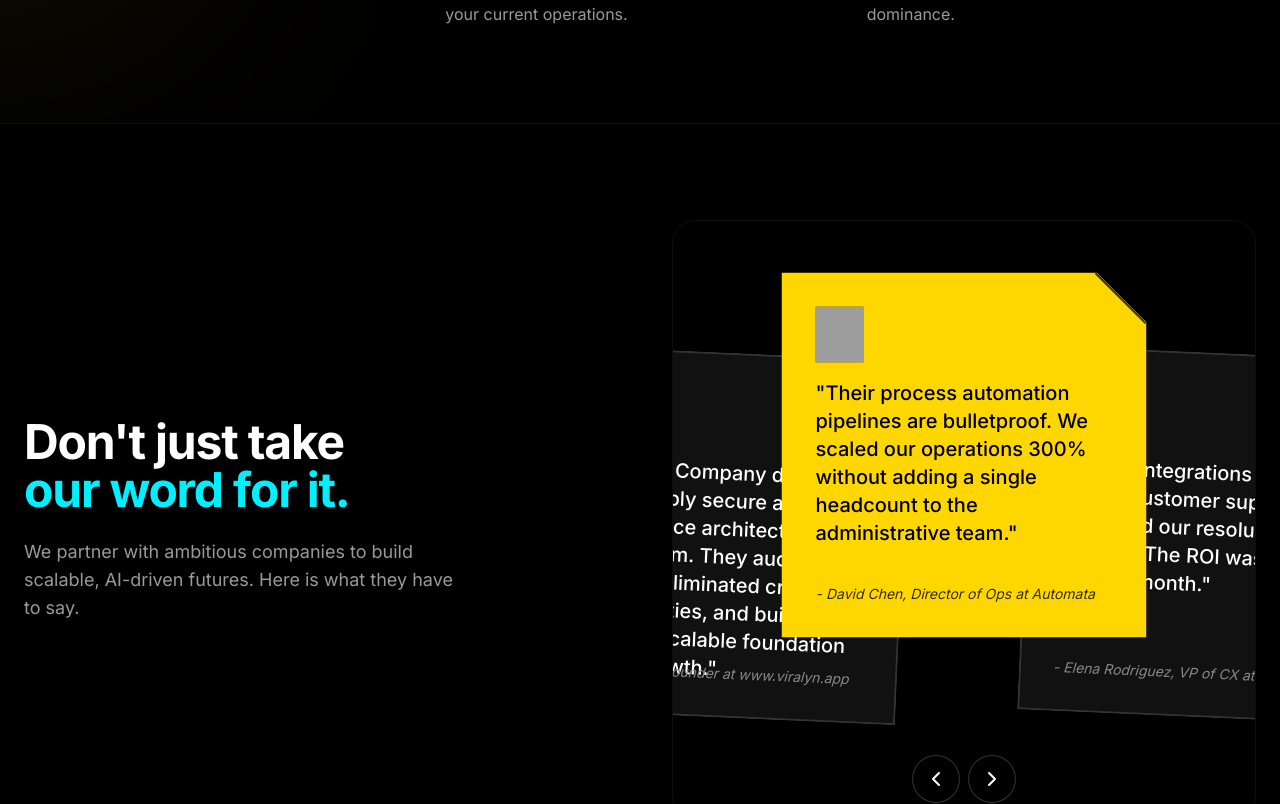
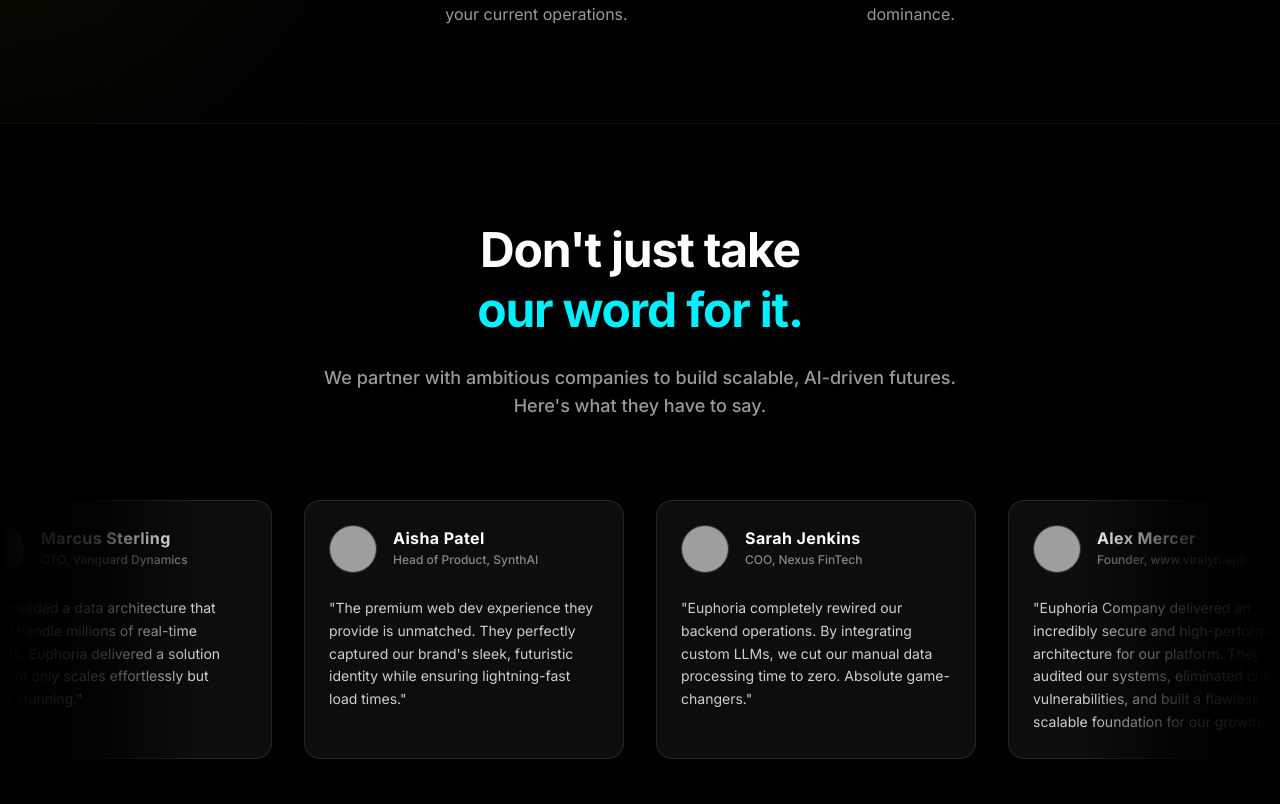
Before and after one commit to euphoriadesigner1-art/Euphoria_Company, a React (Vite) app in the folder Euphoria Company Portfolio/: page / in a window 1280 px wide. Shown: the part 2946-3750 px from the top of the page. Built offline with nearby package versions, Linux system fonts and the light colour scheme; grey boxes are pictures that could not be loaded.

Commit message:
feat: use marquee testimonials

```diff
--- a/Euphoria Company Portfolio/package.json
+++ b/Euphoria Company Portfolio/package.json
@@ -10,6 +10,7 @@
     "preview": "vite preview"
   },
   "dependencies": {
+    "@radix-ui/react-avatar": "^1.1.11",
     "clsx": "^2.1.1",
     "framer-motion": "^12.34.3",
     "lucide-react": "^0.575.0",
--- a/Euphoria Company Portfolio/src/components/Testimonials.jsx
+++ b/Euphoria Company Portfolio/src/components/Testimonials.jsx
@@ -1,38 +1,64 @@
 import React from 'react';
-import { motion } from 'framer-motion';
-import { StaggerTestimonials } from './ui/stagger-testimonials';
+import { TestimonialsSection } from './ui/testimonials-with-marquee';
+
+const testimonials = [
+    {
+        author: {
+            name: "Sarah Jenkins",
+            handle: "COO, Nexus FinTech",
+            avatar: "https://images.unsplash.com/photo-1494790108377-be9c29b29330?w=150&h=150&fit=crop&crop=face"
+        },
+        text: "Euphoria completely rewired our backend operations. By integrating custom LLMs, we cut our manual data processing time to zero. Absolute game-changers."
+    },
+    {
+        author: {
+            name: "Alex Mercer",
+            handle: "Founder, www.viralyn.app",
+            avatar: "https://images.unsplash.com/photo-1472099645785-5658abf4ff4e?w=150&h=150&fit=crop&crop=face"
+        },
+        text: "Euphoria Company delivered an incredibly secure and high-performance architecture for our platform. They audited our systems, eliminated critical vulnerabilities, and built a flawless, scalable foundation for our growth."
+    },
+    {
+        author: {
+            name: "David Chen",
+            handle: "Director of Ops, Automata",
+            avatar: "https://images.unsplash.com/photo-1507003211169-0a1dd7228f2d?w=150&h=150&fit=crop&crop=face"
+        },
+        text: "Their process automation pipelines are bulletproof. We scaled our operations 300% without adding a single headcount to the administrative team."
+    },
+    {
+        author: {
+            name: "Elena Rodriguez",
+            handle: "VP of CX, CloudScape",
+            avatar: "https://images.unsplash.com/photo-1573496359142-b8d87734a5a2?w=150&h=150&fit=crop&crop=face"
+        },
+        text: "The AI integrations they built for our customer support have increased our resolution speed by 40%. The ROI was visible in the first month."
+    },
+    {
+        author: {
+            name: "Marcus Sterling",
+            handle: "CTO, Vanguard Dynamics",
+            avatar: "https://images.unsplash.com/photo-1519085360753-af0119f7cbe7?w=150&h=150&fit=crop&crop=face"
+        },
+        text: "We needed a data architecture that could handle millions of real-time events. Euphoria delivered a solution that not only scales effortlessly but looks stunning."
+    },
+    {
+        author: {
+            name: "Aisha Patel",
+            handle: "Head of Product, SynthAI",
+            avatar: "https://images.unsplash.com/photo-1534528741775-53994a69daeb?w=150&h=150&fit=crop&crop=face"
+        },
+        text: "The premium web dev experience they provide is unmatched. They perfectly captured our brand's sleek, futuristic identity while ensuring lightning-fast load times."
+    }
+];
 
 const Testimonials = () => {
     return (
-        <section id="testimonials" className="py-24 px-6 bg-black border-t border-white/5">
-            <div className="max-w-7xl mx-auto">
-                <div className="grid grid-cols-1 lg:grid-cols-2 gap-16 items-center">
-
-                    {/* Header Area */}
-                    <div>
-                        <motion.div
-                            initial={{ opacity: 0, x: -20 }}
-                            whileInView={{ opacity: 1, x: 0 }}
-                            viewport={{ once: true }}
-                        >
-                            <h2 className="text-3xl md:text-5xl font-bold font-heading mb-6 tracking-tight">
-                                Don't just take <br />
-                                <span className="text-accent2">our word for it.</span>
-                            </h2>
-                            <p className="text-white/60 text-lg max-w-md">
-                                We partner with ambitious companies to build scalable, AI-driven futures. Here is what they have to say.
-                            </p>
-                        </motion.div>
-                    </div>
-
-                    {/* Testimonials Interactive Component */}
-                    <div className="flex flex-col gap-8 w-full max-w-2xl mx-auto lg:mx-0">
-                        <StaggerTestimonials />
-                    </div>
-
-                </div>
-            </div>
-        </section>
+        <TestimonialsSection
+            title={<>Don't just take <br className="hidden sm:block" /><span className="text-accent2">our word for it.</span></>}
+            description="We partner with ambitious companies to build scalable, AI-driven futures. Here's what they have to say."
+            testimonials={testimonials}
+        />
     );
 };
 
--- /dev/null
+++ b/Euphoria Company Portfolio/src/components/ui/avatar.tsx
@@ -0,0 +1,50 @@
+"use client"
+
+import * as React from "react"
+import * as AvatarPrimitive from "@radix-ui/react-avatar"
+
+import { cn } from "@/lib/utils"
+
+const Avatar = React.forwardRef<
+    React.ElementRef<typeof AvatarPrimitive.Root>,
+    React.ComponentPropsWithoutRef<typeof AvatarPrimitive.Root>
+>(({ className, ...props }, ref) => (
+    <AvatarPrimitive.Root
+        ref={ref}
+        className={cn(
+            "relative flex h-10 w-10 shrink-0 overflow-hidden rounded-full",
+            className,
+        )}
+        {...props}
+    />
+))
+Avatar.displayName = AvatarPrimitive.Root.displayName
+
+const AvatarImage = React.forwardRef<
+    React.ElementRef<typeof AvatarPrimitive.Image>,
+    React.ComponentPropsWithoutRef<typeof AvatarPrimitive.Image>
+>(({ className, ...props }, ref) => (
+    <AvatarPrimitive.Image
+        ref={ref}
+        className={cn("aspect-square h-full w-full", className)}
+        {...props}
+    />
+))
+AvatarImage.displayName = AvatarPrimitive.Image.displayName
+
+const AvatarFallback = React.forwardRef<
+    React.ElementRef<typeof AvatarPrimitive.Fallback>,
+    React.ComponentPropsWithoutRef<typeof AvatarPrimitive.Fallback>
+>(({ className, ...props }, ref) => (
+    <AvatarPrimitive.Fallback
+        ref={ref}
+        className={cn(
+            "flex h-full w-full items-center justify-center rounded-full bg-muted",
+            className,
+        )}
+        {...props}
+    />
+))
+AvatarFallback.displayName = AvatarPrimitive.Fallback.displayName
+
+export { Avatar, AvatarImage, AvatarFallback }
--- /dev/null
+++ b/Euphoria Company Portfolio/src/components/ui/testimonial-card.tsx
@@ -0,0 +1,56 @@
+import { cn } from "@/lib/utils"
+import { Avatar, AvatarImage } from "@/components/ui/avatar"
+
+export interface TestimonialAuthor {
+    name: string
+    handle: string
+    avatar: string
+}
+
+export interface TestimonialCardProps {
+    author: TestimonialAuthor
+    text: string
+    href?: string
+    className?: string
+}
+
+export function TestimonialCard({
+    author,
+    text,
+    href,
+    className
+}: TestimonialCardProps) {
+    const Card = href ? 'a' : 'div'
+
+    return (
+        <Card
+            {...(href ? { href } : {})}
+            className={cn(
+                "flex flex-col rounded-2xl border border-white/10",
+                "bg-white/5",
+                "p-6 text-start",
+                "hover:bg-white/10 hover:border-accent1/50",
+                "w-[320px] shrink-0",
+                "transition-colors duration-300 backdrop-blur-sm",
+                className
+            )}
+        >
+            <div className="flex items-center gap-4">
+                <Avatar className="h-12 w-12 border border-white/20">
+                    <AvatarImage src={author.avatar} alt={author.name} />
+                </Avatar>
+                <div className="flex flex-col items-start">
+                    <h3 className="text-md font-bold text-white tracking-wide leading-none mb-1.5">
+                        {author.name}
+                    </h3>
+                    <p className="text-xs font-medium text-white/50">
+                        {author.handle}
+                    </p>
+                </div>
+            </div>
+            <p className="mt-6 text-sm md:text-md text-white/80 leading-relaxed font-sans">
+                "{text}"
+            </p>
+        </Card>
+    )
+}
--- /dev/null
+++ b/Euphoria Company Portfolio/src/components/ui/testimonials-with-marquee.tsx
@@ -0,0 +1,57 @@
+import { cn } from "@/lib/utils"
+import { TestimonialCard, TestimonialAuthor } from "@/components/ui/testimonial-card"
+
+interface TestimonialsSectionProps {
+    title: React.ReactNode
+    description: string
+    testimonials: Array<{
+        author: TestimonialAuthor
+        text: string
+        href?: string
+    }>
+    className?: string
+}
+
+export function TestimonialsSection({
+    title,
+    description,
+    testimonials,
+    className
+}: TestimonialsSectionProps) {
+    return (
+        <section id="testimonials" className={cn(
+            "bg-black text-white border-t border-white/5",
+            "py-24 px-0 overflow-hidden relative",
+            className
+        )}>
+            <div className="mx-auto flex w-full max-w-container flex-col items-center gap-16 text-center">
+                <div className="flex flex-col items-center gap-6 px-6">
+                    <h2 className="max-w-[720px] text-3xl font-bold font-heading tracking-tight sm:text-5xl sm:leading-tight">
+                        {title}
+                    </h2>
+                    <p className="max-w-2xl text-lg text-white/60 font-medium">
+                        {description}
+                    </p>
+                </div>
+
+                <div className="relative flex w-full flex-col items-center justify-center">
+                    <div className="group flex overflow-hidden p-4 [--gap:2rem] [gap:var(--gap)] flex-row [--duration:40s]">
+                        <div className="flex shrink-0 justify-around [gap:var(--gap)] animate-marquee flex-row group-hover:[animation-play-state:paused]">
+                            {[...Array(2)].map((_, setIndex) => (
+                                testimonials.map((testimonial, i) => (
+                                    <TestimonialCard
+                                        key={`${setIndex}-${i}`}
+                                        {...testimonial}
+                                    />
+                                ))
+                            ))}
+                        </div>
+                    </div>
+
+                    <div className="pointer-events-none absolute inset-y-0 left-0 hidden w-[15%] bg-gradient-to-r from-black via-black/80 to-transparent sm:block" />
+                    <div className="pointer-events-none absolute inset-y-0 right-0 hidden w-[15%] bg-gradient-to-l from-black via-black/80 to-transparent sm:block" />
+                </div>
+            </div>
+        </section>
+    )
+}
--- a/Euphoria Company Portfolio/tailwind.config.js
+++ b/Euphoria Company Portfolio/tailwind.config.js
@@ -18,6 +18,18 @@ export default {
         'muted-foreground': '#888888',
         'sidebar-border': '#333333',
       },
+      maxWidth: {
+        container: "1280px",
+      },
+      animation: {
+        marquee: 'marquee var(--duration) linear infinite',
+      },
+      keyframes: {
+        marquee: {
+          from: { transform: 'translateX(0)' },
+          to: { transform: 'translateX(calc(-100% - var(--gap)))' }
+        }
+      },
       fontFamily: {
         sans: ['"General Sans"', 'Inter', 'sans-serif'],
         heading: ['Satoshi', 'Inter', 'sans-serif'],
```
Also changed, not shown: 1 other file (tests, documents, lock files or other folders).
